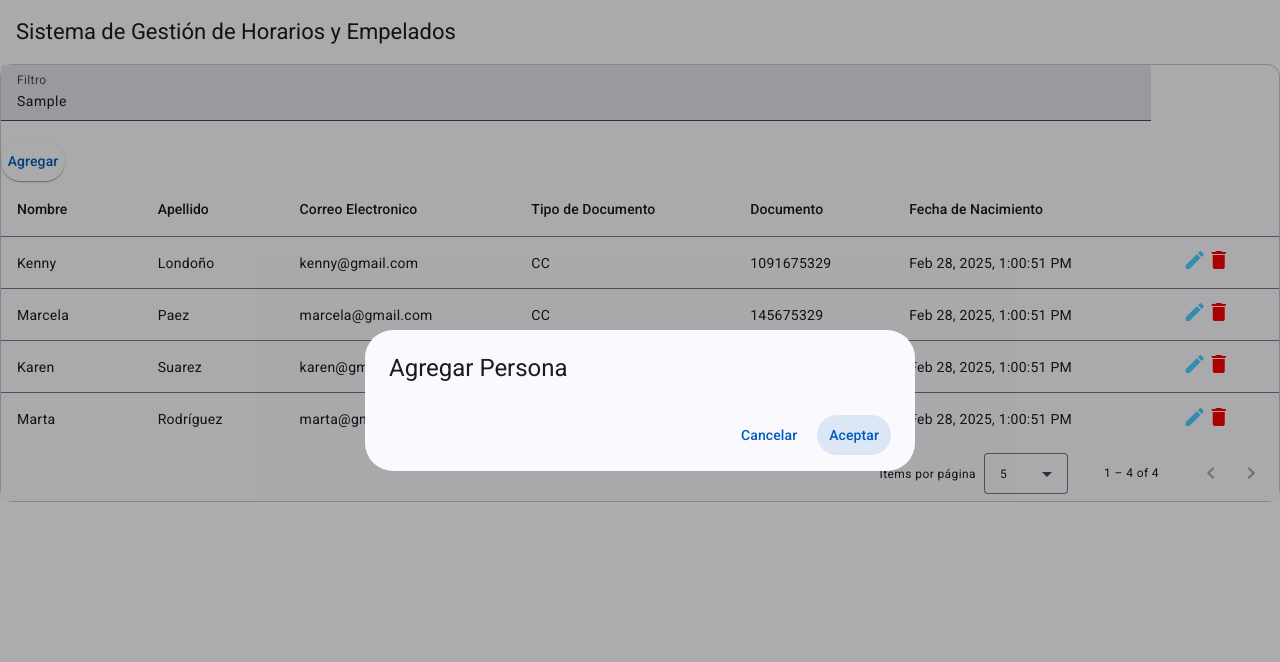
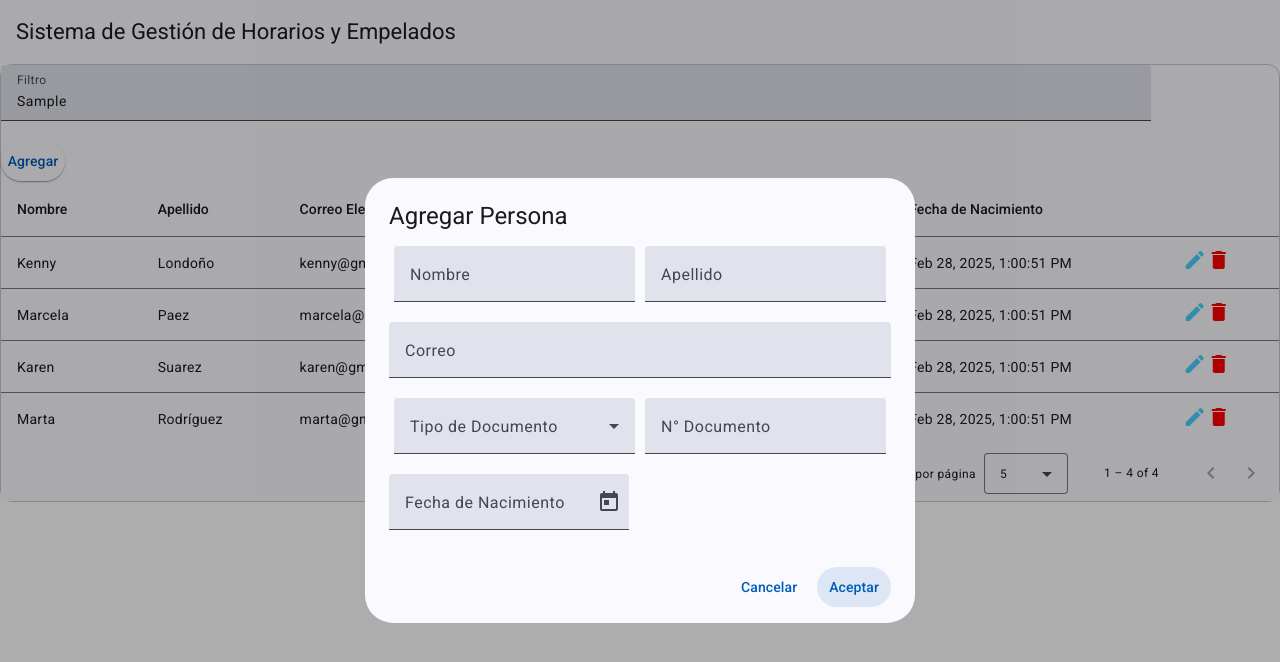
Before and after one commit to kennyLond/FrontEnd--Sistema-de-Horarios-y-Permisos, an Angular app: page / in a window 1280 px wide. Both pictures are taken after typing "Sample" into the empty fields and a click on the button "Agregar". Shown: the top 662 px of the page. Built offline with nearby package versions, Linux system fonts and the light colour scheme.

Commit message:
Se ah terminado el formulario y empezamos con el Reactive Forms

```diff
--- a/src/app/components/agregar-editar-personas/agregar-editar-personas.component.css
+++ b/src/app/components/agregar-editar-personas/agregar-editar-personas.component.css
@@ -0,0 +1,10 @@
+mat-form-field{
+    width: 100%;
+}
+.row{
+    display: flex;
+}
+.column {
+    flex: 50%;
+    margin: 0px 5px;
+}
--- a/src/app/components/agregar-editar-personas/agregar-editar-personas.component.html
+++ b/src/app/components/agregar-editar-personas/agregar-editar-personas.component.html
@@ -1,5 +1,57 @@
 <h2 mat-dialog-title>Agregar Persona</h2>
 <mat-dialog-content>
+
+    <div class="row">
+        <div class="column">
+            <mat-form-field appearance="fill">
+                <mat-label>Nombre</mat-label>
+                <input matInput  autocomplete="off">
+            </mat-form-field>
+        </div>
+        <div class="column">
+            <mat-form-field appearance="fill">
+                <mat-label>Apellido</mat-label>
+                <input matInput  autocomplete="off">
+            </mat-form-field>
+        </div>
+    </div>
+    <div class="row">
+        <mat-form-field appearance="fill">
+            <mat-label>Correo</mat-label>
+            <input matInput  autocomplete="off">
+        </mat-form-field>
+    </div>
+    <div class="row">
+        <div class="column">
+            <mat-form-field>
+                <mat-label>Tipo de Documento</mat-label>
+                <mat-select>
+                    @for (item of tipoDocumento; track item) {
+                    <mat-option [value]="item">{{item}}
+                    </mat-option>}
+                </mat-select>
+            </mat-form-field>
+        </div>
+        <div class="column">
+            <mat-form-field appearance="fill">
+            <mat-label>N° Documento</mat-label>
+                <input matInput autocomplete="off">
+            </mat-form-field>
+        </div>
+    </div>
+        <div class="row">
+            <div class="colum">
+                <mat-form-field class="example-full-width">
+                    <mat-label>Fecha de Nacimiento</mat-label>
+                    <input matInput [matDatepicker]="picker">
+                    <mat-datepicker-toggle matIconSuffix [for]="picker"></mat-datepicker-toggle>
+                    <mat-datepicker touchUi #picker></mat-datepicker>
+                </mat-form-field>
+            </div>
+        </div>
+
+
+
 
 </mat-dialog-content>
 <mat-dialog-actions align="end">
--- a/src/app/components/agregar-editar-personas/agregar-editar-personas.component.ts
+++ b/src/app/components/agregar-editar-personas/agregar-editar-personas.component.ts
@@ -1,21 +1,31 @@
-import { Component, OnInit } from '@angular/core';
-import {MatDialogModule, MatDialogRef} from '@angular/material/dialog';
+import { Component } from '@angular/core';
+import { MatDialogModule, MatDialogRef } from '@angular/material/dialog';
 import { MatButtonModule } from '@angular/material/button';
+import { MatFormFieldModule } from '@angular/material/form-field';
+import { MatInputModule } from '@angular/material/input';
+import { MatIconModule } from '@angular/material/icon';
+import {MatSelectModule} from '@angular/material/select';
+import {MatDatepickerModule} from '@angular/material/datepicker';
+import { provideNativeDateAdapter } from '@angular/material/core';
+
 
 
 @Component({
   selector: 'app-agregar-editar-personas',
-  imports: [MatDialogModule,MatButtonModule ],
+  standalone: true, // Indica que es un componente independiente
+  imports: [MatDialogModule, MatButtonModule, MatFormFieldModule, MatInputModule, MatIconModule, MatSelectModule,MatDatepickerModule],
+  providers: [provideNativeDateAdapter()],
   templateUrl: './agregar-editar-personas.component.html',
   styleUrl: './agregar-editar-personas.component.css'
 })
 export class AgregarEditarPersonasComponent {
 
-  constructor(public dialogRef: MatDialogRef<AgregarEditarPersonasComponent>){
+  tipoDocumento: string[] = ['Cedula de ciudadania', 'Pasaporte'];
 
+
+  constructor(public dialogRef: MatDialogRef<AgregarEditarPersonasComponent>) {}
+
+  cancelar() {
+    this.dialogRef.close();
   }
-
-cancelar(){
-  this.dialogRef.close();
 }
-}
--- a/src/app/components/list-personas/list-personas.component.ts
+++ b/src/app/components/list-personas/list-personas.component.ts
@@ -14,6 +14,7 @@ import { MatButtonModule } from '@angular/material/button';
 import { MatDialog, MatDialogModule, MatDialogRef } from '@angular/material/dialog';
 import { Persona } from '../../interfaces/persona';
 import { AgregarEditarPersonasComponent } from '../agregar-editar-personas/agregar-editar-personas.component';
+
 
 // Datos de ejemplo
 const listPersonas: Persona[] = [
```
Also changed, not shown: 1 other file (tests, documents, lock files or other folders).
